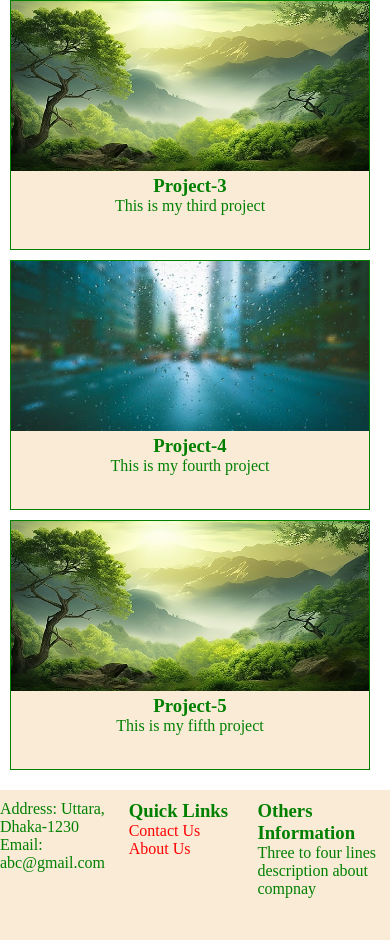
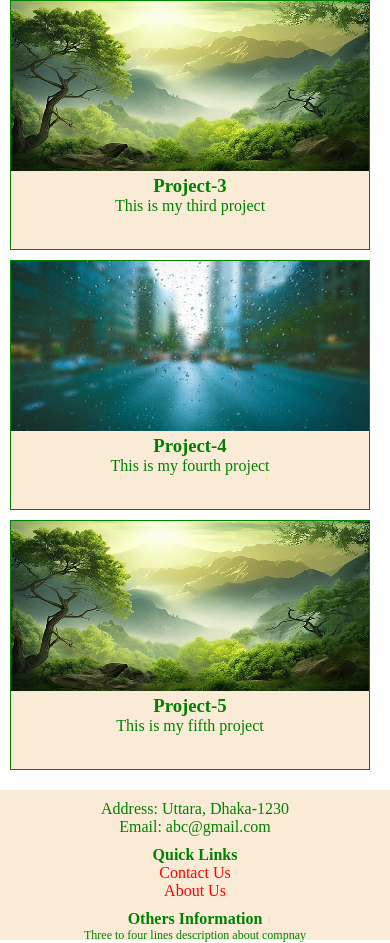
Before and after one commit to Muntasir2762/css-3, a plain HTML site: page index.html in a window 390 px wide. Shown: the part 685-1628 px from the top of the page. Drawn offline with Linux system fonts and the light colour scheme.

Commit message:
Footer section responsive is done

```diff
--- a/index.html
+++ b/index.html
@@ -56,18 +56,18 @@
     </section>
 
     <section class="footer">
-        <div class="footer-item">
+        <div class="footer-item footer-item-res1">
             <p>Address: Uttara, Dhaka-1230</p>
             <p>Email: abc@gmail.com</p>
         </div>
 
-        <div class="footer-item">
+        <div class="footer-item footer-item-res2">
             <h3>Quick Links</h3>
             <a href="#" class="link">Contact Us</a>
             <a href="#" class="link">About Us</a>
         </div>
 
-        <div class="footer-item">
+        <div class="footer-item footer-item-res3">
             <h3>Others Information</h3>
             <p>Three to four lines description about compnay</p>
         </div>
--- a/style.css
+++ b/style.css
@@ -48,6 +48,7 @@
     float: left;
     width: 33%;
     margin-top: 10px;
+    /* border: 1px solid black; */
 }
 
 .link{
@@ -268,3 +269,42 @@
         width: 320px;
     }
 }
+
+@media screen and (max-width: 600px) {
+    .footer-item-res1{
+        width: 40%;
+    }
+
+    .footer-item-res2{
+        width: 20%;
+    }
+
+    .footer-item-res3{
+        width: 40%;
+    }
+
+    .footer-item-res3 p{
+        font-size: 12px;
+    }
+}
+
+@media screen and (max-width: 502px) {
+
+
+    .footer-item-res2 h3{
+        font-size: 16px;
+    }
+
+    .footer-item-res3 h3{
+        font-size: 16px;
+    }
+}
+
+@media screen and (max-width: 490px) {
+
+
+    .footer-item{
+        width: 100%;
+        text-align: center;
+    }
+}
```
